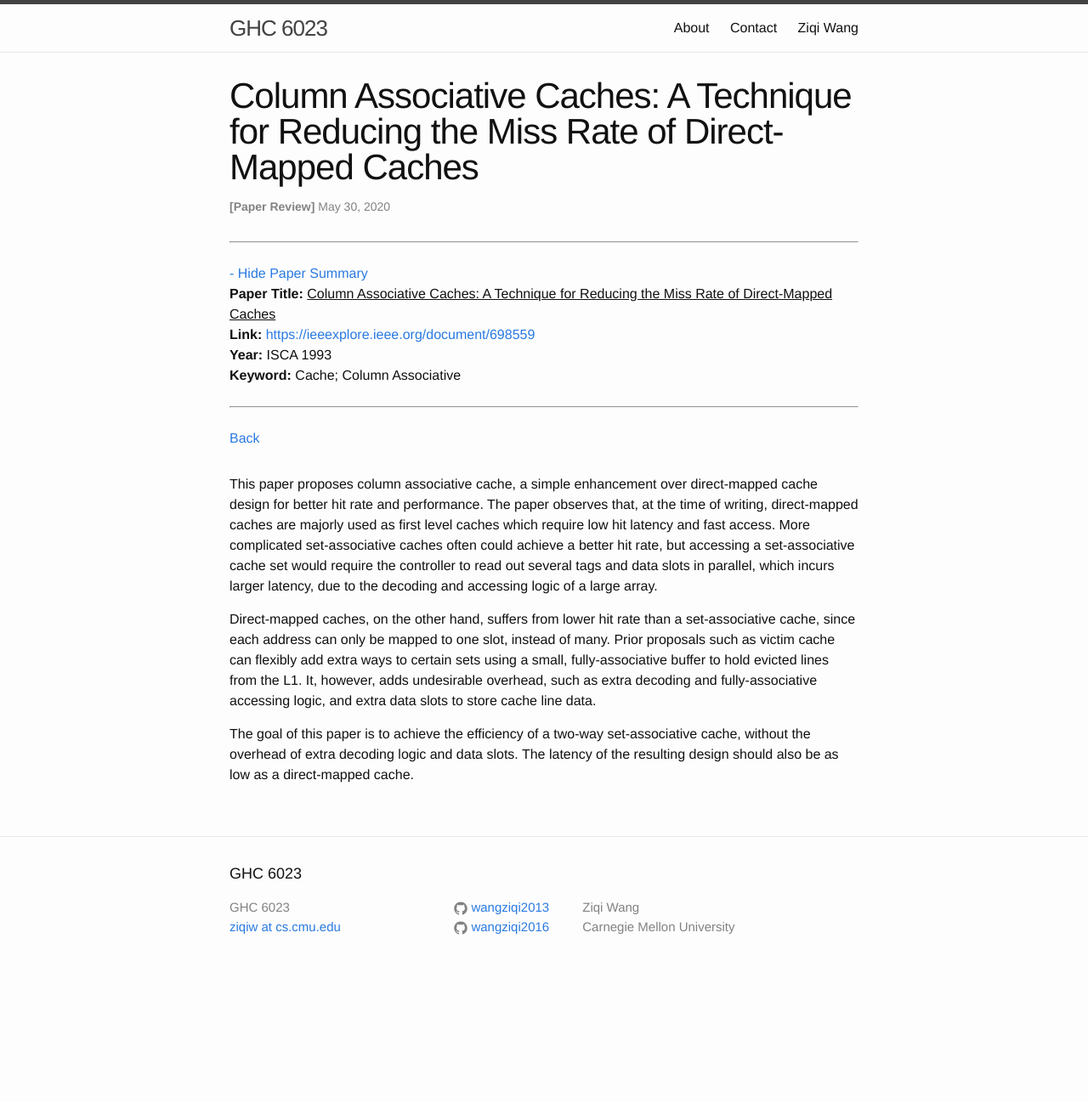
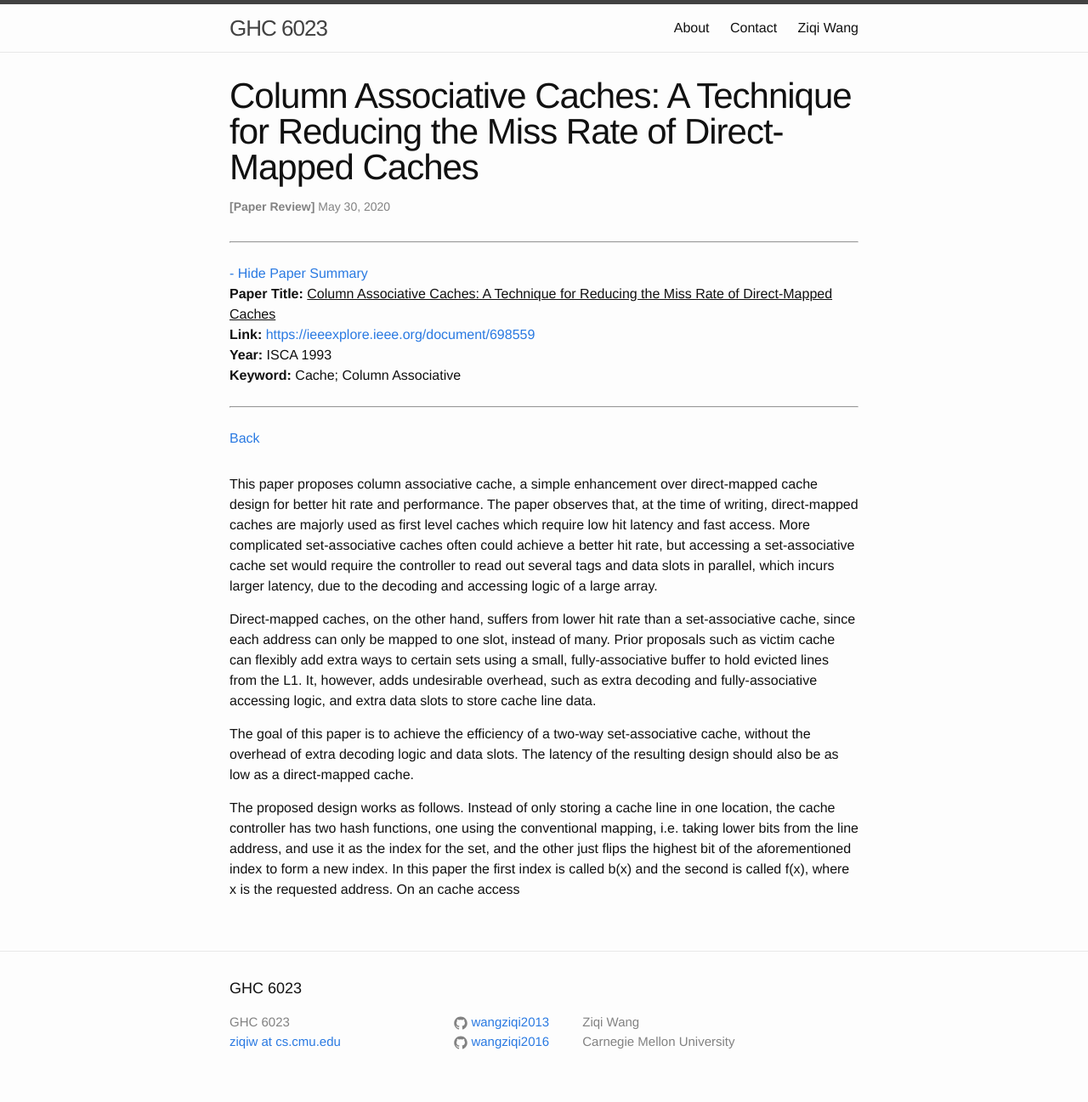
Before and after one commit to wangziqi2013/wangziqi2013.github.io, a Jekyll site: the page built from _posts/2020-05-30-column-associative-cache.markdown, in a window 1280 px wide. Shown: the whole page at 85% size. Built offline with Jekyll 4.4.1, drawn with Linux system fonts in a browser that asks for light colours; before the commit the page ends 1162 px from its top, so only the background shows below that.

Commit message:
Adding mapping

```diff
--- a/_posts/2020-05-30-column-associative-cache.markdown
+++ b/_posts/2020-05-30-column-associative-cache.markdown
@@ -27,3 +27,9 @@ overhead, such as extra decoding and fully-associative accessing logic, and extr
 The goal of this paper is to achieve the efficiency of a two-way set-associative cache, without the overhead
 of extra decoding logic and data slots. The latency of the resulting design should also be as low as a direct-mapped
 cache.
+
+The proposed design works as follows. Instead of only storing a cache line in one location, the cache controller has
+two hash functions, one using the conventional mapping, i.e. taking lower bits from the line address, and use it
+as the index for the set, and the other just flips the highest bit of the aforementioned index to form a new index.
+In this paper the first index is called b(x) and the second is called f(x), where x is the requested address.
+On an cache access
```
